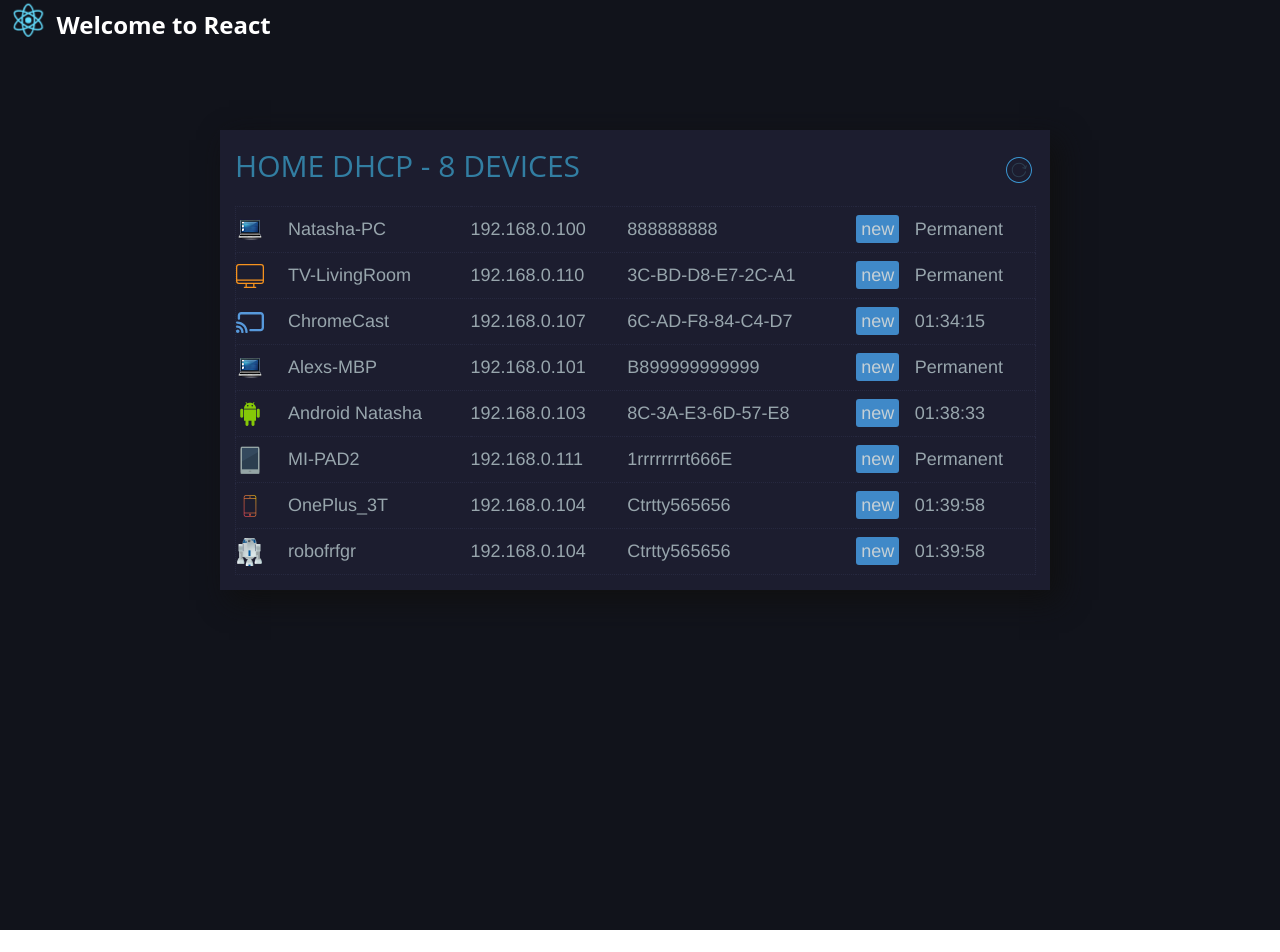
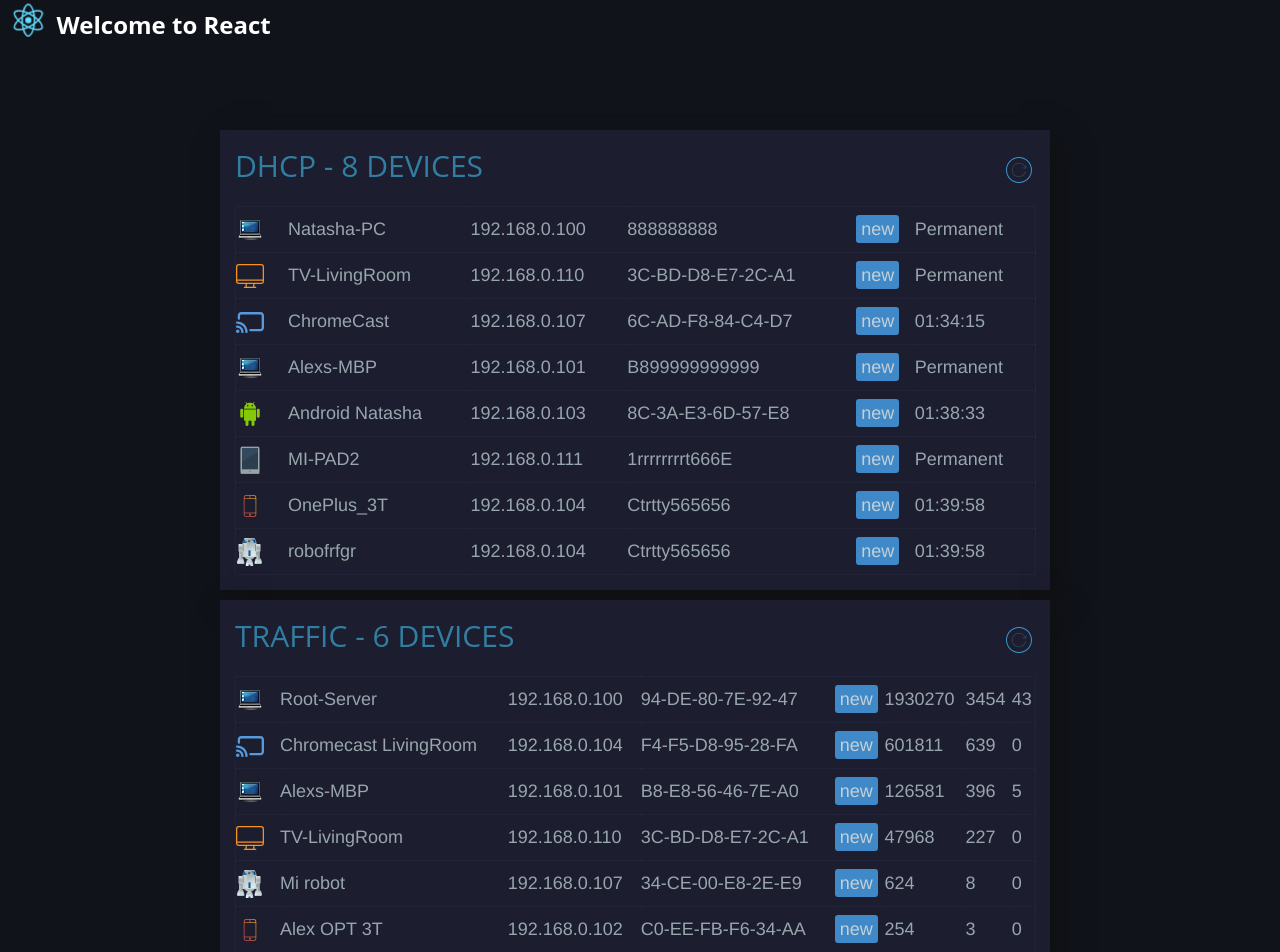
Before and after one commit to nudelx/HomeBoardClient, a React (Create React App) app: page / in a window 1280 px wide. Shown: the top 952 px of the page. Before the commit the page ends 930 px from the top, so only its background shows below. Built offline with nearby package versions, Linux system fonts and the light colour scheme; the HTML template or start-up script is replaced by a standard one.

Commit message:
traffice

```diff
--- a/src/App.js
+++ b/src/App.js
@@ -1,9 +1,9 @@
-import React, { Component } from 'react'
-import './App.css'
-import Header from './components/header'
-import Board from './components/board'
-import Box from './components/box'
-import { BOX_NAMES } from './constants/constNames'
+import React, { Component } from "react"
+import "./App.css"
+import Header from "./components/header"
+import Board from "./components/board"
+import Box from "./components/box"
+import { BOX_NAMES } from "./constants/constNames"
 
 class App extends Component {
   render() {
@@ -13,9 +13,8 @@ class App extends Component {
         <Board>
           {() => (
             <React.Fragment>
-              <Box type={BOX_NAMES.DHCP} />
-              {/* <Box data={this.state.traffic} /> */}
-              {/* <Box data={this.state.hosts} /> */}
+              <Box type={BOX_NAMES.DHCP} diff title={"dhcp"} />
+              <Box type={BOX_NAMES.TRAFFIC} diff title={"traffic"} />
             </React.Fragment>
           )}
         </Board>
--- a/src/components/box.js
+++ b/src/components/box.js
@@ -1,19 +1,19 @@
-import React, { Component } from 'react'
-import List from './list'
-import { serverFetch } from '../dataProvider/dataFetch'
-import { diffData } from '../dataProvider/dataDiff'
-import { BOX_NAMES, BOX_MAP } from '../constants/constNames'
+import React, { Component } from "react"
+import List from "./list"
+import { serverFetch } from "../dataProvider/dataFetch"
+import { diffData } from "../dataProvider/dataDiff"
+import { BOX_NAMES, BOX_MAP } from "../constants/constNames"
 
 class Box extends Component {
   state = {}
 
   getData = () => {
-    const { type } = this.props
+    const { type, diff } = this.props
     serverFetch({ API_PATH: BOX_MAP[type] }).then(incoming => {
-      const localData = JSON.parse(localStorage[`localData_${type}`] || '{}')
+      const localData = JSON.parse(localStorage[`localData_${type}`] || "{}")
       localStorage.setItem(`localData_${type}`, JSON.stringify(incoming))
       this.setState({
-        data: diffData({ ...localData }, { ...incoming })
+        data: diff ? diffData({ ...localData }, { ...incoming }) : incoming
       })
     })
   }
@@ -29,11 +29,12 @@ class Box extends Component {
 
   render() {
     const { data } = this.state
+    const { title } = this.props
     return (
       <div className="box table">
         <div className="box-header">
           {data ? (
-            `home dhcp - ${Object.keys(data).length} devices`
+            `${title} - ${Object.keys(data).length} devices`
           ) : (
             <div className="icon spinner" />
           )}
--- a/src/components/list.js
+++ b/src/components/list.js
@@ -2,6 +2,7 @@ import React from "react"
 import ListItem from "./listItem"
 
 const List = ({ data }) => {
+  console.log("data", data)
   return (
     <ul className="list">
       {data &&
--- a/src/components/listItem.js
+++ b/src/components/listItem.js
@@ -1,10 +1,20 @@
-import React from 'react'
-import know from '../dataProvider/knowledge.json'
-import { getDeviceIcon } from '../dataProvider/dataIcons'
-import Badge from './badge'
+import React from "react"
+import know from "../dataProvider/knowledge.json"
+import { getDeviceIcon } from "../dataProvider/dataIcons"
+import Badge from "./badge"
 
-const ListItem = ({ NAME, MAC, IP, TIME, OLD, NEW }) => {
-  const name = (know[MAC] && know[MAC].NAME) || NAME
+const ListItem = ({
+  NAME,
+  MAC,
+  IP,
+  TIME,
+  OLD,
+  NEW,
+  TOT_BYTE,
+  TOT_PKTS,
+  CUR_PKTS
+}) => {
+  const name = (know[MAC] && know[MAC].NAME) || NAME || "?"
   const deviceIcon = getDeviceIcon(name)
   return (
     <li>
@@ -13,10 +23,11 @@ const ListItem = ({ NAME, MAC, IP, TIME, OLD, NEW }) => {
       <span>{IP}</span>
       <span>{MAC}</span>
       <span>
-        <Badge txt={OLD ? 'removed' : NEW ? 'new' : 'online'} />
+        <Badge txt={OLD ? "removed" : NEW ? "new" : "online"} />
       </span>
-      <span>{TIME}</span>
-      <span>{OLD}</span>
+      <span>{TIME || TOT_BYTE}</span>
+      <span>{OLD || TOT_PKTS}</span>
+      <span>{CUR_PKTS}</span>
     </li>
   )
 }
--- a/src/dataProvider/dataDiff.js
+++ b/src/dataProvider/dataDiff.js
@@ -10,7 +10,6 @@ export const diffData = (oldData = {}, newData = {}) => {
       all[item] = newContent
       delete newData[item]
     } else {
-      // all[item] = { ...newContent,  NEW:true }
       all[item + "_old"] = { ...oldContent, OLD: true }
     }
     return all
--- a/src/dataProvider/dataFetch.js
+++ b/src/dataProvider/dataFetch.js
@@ -1,10 +1,10 @@
-import axios from 'axios'
-import { DHCP } from './dataMock'
-export const serverFetch = path => {
-  if (process.env.NODE_ENV === 'development') {
-    return Promise.resolve(DHCP)
+import axios from "axios"
+import { mockMap } from "./dataMock"
+export const serverFetch = ({ API_PATH }) => {
+  if (process.env.NODE_ENV === "development") {
+    return Promise.resolve(mockMap[API_PATH] && mockMap[API_PATH]())
   } else {
-    return axios.get(`/?action=API&t=${path}`).then(data => {
+    return axios.get(`/?action=API&t=${API_PATH}`).then(data => {
       return data.data
     })
   }
--- a/src/dataProvider/dataMock.js
+++ b/src/dataProvider/dataMock.js
@@ -1,50 +1,126 @@
+import { BOX_MAP, BOX_NAMES } from "../constants/constNames"
+
 export const DHCP = {
   ROW_0: {
-    NAME: 'Natasha-PC',
-    MAC: '888888888',
-    IP: '192.168.0.100',
-    TIME: 'Permanent'
+    NAME: "Natasha-PC",
+    MAC: "888888888",
+    IP: "192.168.0.100",
+    TIME: "Permanent"
   },
   ROW_1: {
-    NAME: 'TV-LivingRoom',
-    MAC: '3C-BD-D8-E7-2C-A1',
-    IP: '192.168.0.110',
-    TIME: 'Permanent'
+    NAME: "TV-LivingRoom",
+    MAC: "3C-BD-D8-E7-2C-A1",
+    IP: "192.168.0.110",
+    TIME: "Permanent"
   },
   ROW_2: {
-    NAME: 'ChromeCast',
-    MAC: '6C-AD-F8-84-C4-D7',
-    IP: '192.168.0.107',
-    TIME: '01:34:15'
+    NAME: "ChromeCast",
+    MAC: "6C-AD-F8-84-C4-D7",
+    IP: "192.168.0.107",
+    TIME: "01:34:15"
   },
   ROW_3: {
-    NAME: 'Alexs-MBP',
-    MAC: 'B899999999999',
-    IP: '192.168.0.101',
-    TIME: 'Permanent'
+    NAME: "Alexs-MBP",
+    MAC: "B899999999999",
+    IP: "192.168.0.101",
+    TIME: "Permanent"
   },
   ROW_4: {
-    NAME: 'Android Natasha',
-    MAC: '8C-3A-E3-6D-57-E8',
-    IP: '192.168.0.103',
-    TIME: '01:38:33'
+    NAME: "Android Natasha",
+    MAC: "8C-3A-E3-6D-57-E8",
+    IP: "192.168.0.103",
+    TIME: "01:38:33"
   },
   ROW_5: {
-    NAME: 'MI-PAD2',
-    MAC: '1rrrrrrrrt666E',
-    IP: '192.168.0.111',
-    TIME: 'Permanent'
+    NAME: "MI-PAD2",
+    MAC: "1rrrrrrrrt666E",
+    IP: "192.168.0.111",
+    TIME: "Permanent"
   },
   ROW_6: {
-    NAME: 'OnePlus_3T',
-    MAC: 'Ctrtty565656',
-    IP: '192.168.0.104',
-    TIME: '01:39:58'
+    NAME: "OnePlus_3T",
+    MAC: "Ctrtty565656",
+    IP: "192.168.0.104",
+    TIME: "01:39:58"
   },
   ROW_7: {
-    NAME: 'robofrfgr',
-    MAC: 'Ctrtty565656',
-    IP: '192.168.0.104',
-    TIME: '01:39:58'
+    NAME: "robofrfgr",
+    MAC: "Ctrtty565656",
+    IP: "192.168.0.104",
+    TIME: "01:39:58"
   }
 }
+
+export const TRAFFIC = {
+  ROW_0: {
+    IP: "192.168.0.100",
+    MAC: "94-DE-80-7E-92-47",
+    TOT_PKTS: 3454,
+    TOT_BYTE: 1930270,
+    CUR_PKTS: 43,
+    CUR_BYTE: 32142,
+    ICMP: "0/0",
+    UDP: "7/22",
+    SYT: "0/2"
+  },
+  ROW_1: {
+    IP: "192.168.0.104",
+    MAC: "F4-F5-D8-95-28-FA",
+    TOT_PKTS: 639,
+    TOT_BYTE: 601811,
+    CUR_PKTS: 0,
+    CUR_BYTE: 52,
+    ICMP: "0/1",
+    UDP: "0/1",
+    SYT: "0/0"
+  },
+  ROW_2: {
+    IP: "192.168.0.101",
+    MAC: "B8-E8-56-46-7E-A0",
+    TOT_PKTS: 396,
+    TOT_BYTE: 126581,
+    CUR_PKTS: 5,
+    CUR_BYTE: 1679,
+    ICMP: "0/0",
+    UDP: "1/1",
+    SYT: "0/0"
+  },
+  ROW_3: {
+    IP: "192.168.0.110",
+    MAC: "3C-BD-D8-E7-2C-A1",
+    TOT_PKTS: 227,
+    TOT_BYTE: 47968,
+    CUR_PKTS: 0,
+    CUR_BYTE: 0,
+    ICMP: "0/0",
+    UDP: "0/4",
+    SYT: "0/2"
+  },
+  ROW_4: {
+    IP: "192.168.0.107",
+    MAC: "34-CE-00-E8-2E-E9",
+    TOT_PKTS: 8,
+    TOT_BYTE: 624,
+    CUR_PKTS: 0,
+    CUR_BYTE: 31,
+    ICMP: "0/0",
+    UDP: "0/0",
+    SYT: "0/0"
+  },
+  ROW_5: {
+    IP: "192.168.0.102",
+    MAC: "C0-EE-FB-F6-34-AA",
+    TOT_PKTS: 3,
+    TOT_BYTE: 254,
+    CUR_PKTS: 0,
+    CUR_BYTE: 50,
+    ICMP: "0/0",
+    UDP: "0/0",
+    SYT: "0/0"
+  }
+}
+
+export const mockMap = {
+  [BOX_MAP.DHCP]: () => DHCP,
+  [BOX_MAP.TRAFFIC]: () => TRAFFIC
+}
--- a/src/dataProvider/knowledge.json
+++ b/src/dataProvider/knowledge.json
@@ -22,6 +22,10 @@
   "10-08-C1-94-9C-FE": {
     "NAME": "TV-BedRoom",
     "ADDDR": "192.168.0.109"
+  },
+  "34-CE-00-E8-2E-E9": {
+    "NAME": "Mi robot",
+    "ADDDR": "192.168.0.107"
   },
   "00-1C-85-0D-04-8A": {
     "NAME": "Xtreamer",
```
